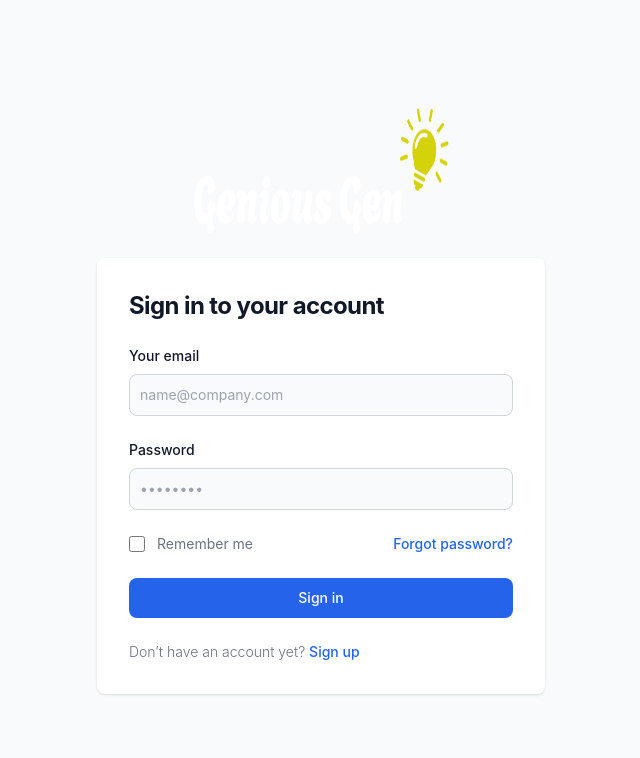
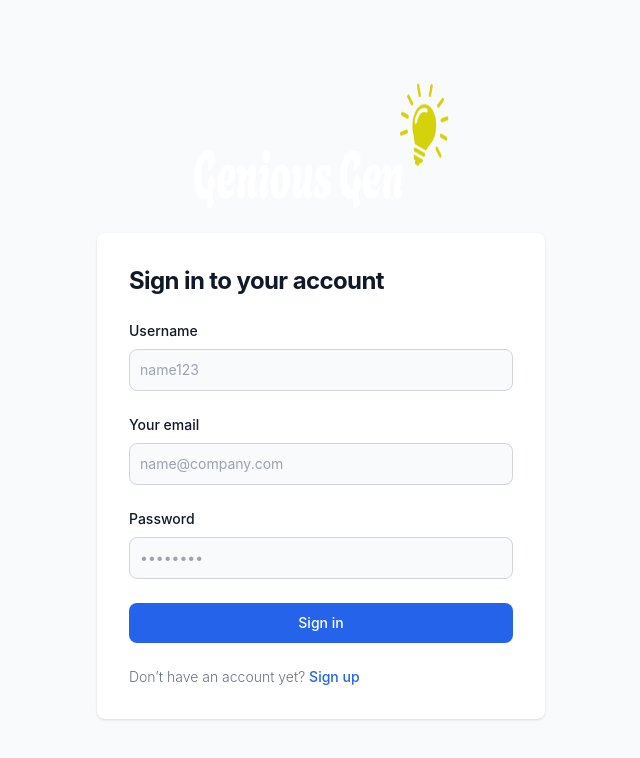
Before and after one commit to Sounab-2/GeniusGen, a React (Vite) app in the folder Frontend/: page /signin in a window 1280 px wide. Shown: the top 758 px of the page, without its empty margins (319-959 px from the left). Built offline with nearby package versions, Linux system fonts and the light colour scheme.

Commit message:
frontend userstates added

```diff
--- a/Frontend/src/Components/SignIn/Signin.jsx
+++ b/Frontend/src/Components/SignIn/Signin.jsx
@@ -1,8 +1,32 @@
 import React from 'react';
 import { Link } from 'react-router-dom';
 import { useState } from 'react';
+import axios from 'axios';
 
 const Signin = () => {
+    const [username, setUsername] = useState('');
+    const [mail, setMail] = useState('');
+    const [password, setPassword] = useState('');
+
+    const handleSubmit = async (e) => {
+        e.preventDefault();
+
+        try {
+          const response = await axios.post('http://localhost:5000/login', {
+            username,
+            email,
+            password
+          });
+
+          console.log(response.data);
+
+        } catch (error) {
+          console.error(error.response.data);
+
+        }
+      };
+
+
 
   return (
     <section class="bg-gray-50 dark:bg-gray-900">
@@ -15,26 +39,21 @@ const Signin = () => {
               <h1 class="text-xl font-bold leading-tight tracking-tight text-gray-900 md:text-2xl dark:text-white">
                   Sign in to your account
               </h1>
-              <form class="space-y-4 md:space-y-6" action="#">
+              <form onSubmit={handleSubmit} class="space-y-4 md:space-y-6" action="#">
+                  <div>
+                      <label for="username" class="block mb-2 text-sm font-medium text-gray-900 dark:text-white">Username</label>
+                      <input  onChange={(e) => setUsername(e.target.value)} type="text" name="username" id="username" placeholder='name123' class="bg-gray-50 border border-gray-300 text-gray-900 sm:text-sm rounded-lg focus:ring-primary-600 focus:border-primary-600 block w-full p-2.5 dark:bg-gray-700 dark:border-gray-600 dark:placeholder-gray-400 dark:text-white dark:focus:ring-blue-500 dark:focus:border-blue-500" required=""/>
+                  </div>
                   <div>
                       <label for="email" class="block mb-2 text-sm font-medium text-gray-900 dark:text-white">Your email</label>
-                      <input type="email" name="email" id="email" class="bg-gray-50 border border-gray-300 text-gray-900 sm:text-sm rounded-lg focus:ring-primary-600 focus:border-primary-600 block w-full p-2.5 dark:bg-gray-700 dark:border-gray-600 dark:placeholder-gray-400 dark:text-white dark:focus:ring-blue-500 dark:focus:border-blue-500" placeholder="name@company.com" required=""/>
+                      <input  onChange={(e) => setMail(e.target.value)} type="email" name="email" id="email" class="bg-gray-50 border border-gray-300 text-gray-900 sm:text-sm rounded-lg focus:ring-primary-600 focus:border-primary-600 block w-full p-2.5 dark:bg-gray-700 dark:border-gray-600 dark:placeholder-gray-400 dark:text-white dark:focus:ring-blue-500 dark:focus:border-blue-500" placeholder="name@company.com" required=""/>
                   </div>
                   <div>
                       <label for="password" class="block mb-2 text-sm font-medium text-gray-900 dark:text-white">Password</label>
-                      <input type="password" name="password" id="password" placeholder="••••••••" class="bg-gray-50 border border-gray-300 text-gray-900 sm:text-sm rounded-lg focus:ring-primary-600 focus:border-primary-600 block w-full p-2.5 dark:bg-gray-700 dark:border-gray-600 dark:placeholder-gray-400 dark:text-white dark:focus:ring-blue-500 dark:focus:border-blue-500" required=""/>
+                      <input  onChange={(e) => setPassword(e.target.value)} type="password" name="password" id="password" placeholder="••••••••" class="bg-gray-50 border border-gray-300 text-gray-900 sm:text-sm rounded-lg focus:ring-primary-600 focus:border-primary-600 block w-full p-2.5 dark:bg-gray-700 dark:border-gray-600 dark:placeholder-gray-400 dark:text-white dark:focus:ring-blue-500 dark:focus:border-blue-500" required=""/>
                   </div>
-                  <div class="flex items-center justify-between">
-                      <div class="flex items-start">
-                          <div class="flex items-center h-5">
-                            <input id="remember" aria-describedby="remember" type="checkbox" class="w-4 h-4 border border-gray-300 rounded bg-gray-50 focus:ring-3 focus:ring-primary-300 dark:bg-gray-700 dark:border-gray-600 dark:focus:ring-primary-600 dark:ring-offset-gray-800" required=""/>
-                          </div>
-                          <div class="ml-3 text-sm">
-                            <label for="remember" class="text-gray-500 dark:text-gray-300">Remember me</label>
-                          </div>
-                      </div>
-                      <a href="#" class="text-sm font-medium text-primary-600 hover:underline dark:text-primary-500">Forgot password?</a>
-                  </div>
+
+
                   <button type="submit" class="w-full text-white bg-primary-600 hover:bg-primary-700 focus:ring-4 focus:outline-none focus:ring-primary-300 font-medium rounded-lg text-sm px-5 py-2.5 text-center dark:bg-primary-600 dark:hover:bg-primary-700 dark:focus:ring-primary-800">Sign in</button>
                   <p class="text-sm font-light text-gray-500 dark:text-gray-400">
                       Don’t have an account yet? <Link to="/signup" class="font-medium text-primary-600 hover:underline dark:text-primary-500">Sign up</Link>
--- a/Frontend/src/Components/SignUp/Signup.jsx
+++ b/Frontend/src/Components/SignUp/Signup.jsx
@@ -1,7 +1,30 @@
 import React from 'react';
 import { Link } from 'react-router-dom';
 import { useState } from 'react';
+import axios from 'axios';
+
 const Signup = () => {
+    const [username, setUsername] = useState('');
+    const [mail, setMail] = useState('');
+    const [password, setPassword] = useState('');
+
+    const handleSubmit = async (e) => {
+        e.preventDefault();
+
+        try {
+          const response = await axios.post('http://localhost:5000/login', {
+            username,
+            email,
+            password
+          });
+
+          console.log(response.data);
+
+        } catch (error) {
+          console.error(error.response.data);
+
+        }
+      };
 
 
 
@@ -15,29 +38,23 @@ const Signup = () => {
                 <div class="w-full bg-white rounded-lg shadow dark:border md:mt-0 sm:max-w-md xl:p-0 dark:bg-gray-800 dark:border-gray-700">
                     <div class="p-6 space-y-4 md:space-y-6 sm:p-8">
                         <h1 class="text-xl font-bold leading-tight tracking-tight text-gray-900 md:text-2xl dark:text-white">
-                            Create and account
+                            Create an account
                         </h1>
-                        <form class="space-y-4 md:space-y-6" action="#">
+                        <form onSubmit={handleSubmit} class="space-y-4 md:space-y-6" action="#">
+                            <div>
+                                <label for="username" class="block mb-2 text-sm font-medium text-gray-900 dark:text-white">Username</label>
+                                <input onChange={(e) => setUsername(e.target.value)} type="text" name="username" id="username" class="bg-gray-50 border border-gray-300 text-gray-900 sm:text-sm rounded-lg focus:ring-primary-600 focus:border-primary-600 block w-full p-2.5 dark:bg-gray-700 dark:border-gray-600 dark:placeholder-gray-400 dark:text-white dark:focus:ring-blue-500 dark:focus:border-blue-500" placeholder="name123" required="" />
+                            </div>
                             <div>
                                 <label for="email" class="block mb-2 text-sm font-medium text-gray-900 dark:text-white">Your email</label>
-                                <input type="email" name="email" id="email" class="bg-gray-50 border border-gray-300 text-gray-900 sm:text-sm rounded-lg focus:ring-primary-600 focus:border-primary-600 block w-full p-2.5 dark:bg-gray-700 dark:border-gray-600 dark:placeholder-gray-400 dark:text-white dark:focus:ring-blue-500 dark:focus:border-blue-500" placeholder="name@company.com" required="" />
+                                <input onChange={(e) => setMail(e.target.value)} type="email" name="email" id="email" class="bg-gray-50 border border-gray-300 text-gray-900 sm:text-sm rounded-lg focus:ring-primary-600 focus:border-primary-600 block w-full p-2.5 dark:bg-gray-700 dark:border-gray-600 dark:placeholder-gray-400 dark:text-white dark:focus:ring-blue-500 dark:focus:border-blue-500" placeholder="name@company.com" required="" />
                             </div>
                             <div>
                                 <label for="password" class="block mb-2 text-sm font-medium text-gray-900 dark:text-white">Password</label>
-                                <input type="password" name="password" id="password" placeholder="••••••••" class="bg-gray-50 border border-gray-300 text-gray-900 sm:text-sm rounded-lg focus:ring-primary-600 focus:border-primary-600 block w-full p-2.5 dark:bg-gray-700 dark:border-gray-600 dark:placeholder-gray-400 dark:text-white dark:focus:ring-blue-500 dark:focus:border-blue-500" required="" />
+                                <input onChange={(e) => setPassword(e.target.value)} type="password" name="password" id="password" placeholder="••••••••" class="bg-gray-50 border border-gray-300 text-gray-900 sm:text-sm rounded-lg focus:ring-primary-600 focus:border-primary-600 block w-full p-2.5 dark:bg-gray-700 dark:border-gray-600 dark:placeholder-gray-400 dark:text-white dark:focus:ring-blue-500 dark:focus:border-blue-500" required="" />
                             </div>
-                            <div>
-                                <label for="confirm-password" class="block mb-2 text-sm font-medium text-gray-900 dark:text-white">Confirm password</label>
-                                <input type="confirm-password" name="confirm-password" id="confirm-password" placeholder="••••••••" class="bg-gray-50 border border-gray-300 text-gray-900 sm:text-sm rounded-lg focus:ring-primary-600 focus:border-primary-600 block w-full p-2.5 dark:bg-gray-700 dark:border-gray-600 dark:placeholder-gray-400 dark:text-white dark:focus:ring-blue-500 dark:focus:border-blue-500" required="" />
-                            </div>
-                            <div class="flex items-start">
-                                <div class="flex items-center h-5">
-                                    <input id="terms" aria-describedby="terms" type="checkbox" class="w-4 h-4 border border-gray-300 rounded bg-gray-50 focus:ring-3 focus:ring-primary-300 dark:bg-gray-700 dark:border-gray-600 dark:focus:ring-primary-600 dark:ring-offset-gray-800" required="" />
-                                </div>
-                                <div class="ml-3 text-sm">
-                                    <label for="terms" class="font-light text-gray-500 dark:text-gray-300">I accept the <a class="font-medium text-primary-600 hover:underline dark:text-primary-500" href="#">Terms and Conditions</a></label>
-                                </div>
-                            </div>
+
+
                             <button type="submit" class="w-full text-white bg-primary-600 hover:bg-primary-700 focus:ring-4 focus:outline-none focus:ring-primary-300 font-medium rounded-lg text-sm px-5 py-2.5 text-center dark:bg-primary-600 dark:hover:bg-primary-700 dark:focus:ring-primary-800">Create an account</button>
                             <p class="text-sm font-light text-gray-500 dark:text-gray-400">
                                 Already have an account? <Link to="/signin" class="font-medium text-primary-600 hover:underline dark:text-primary-500">Login here</Link>
```
Also changed, not shown: 1 other file (tests, documents, lock files or other folders).
